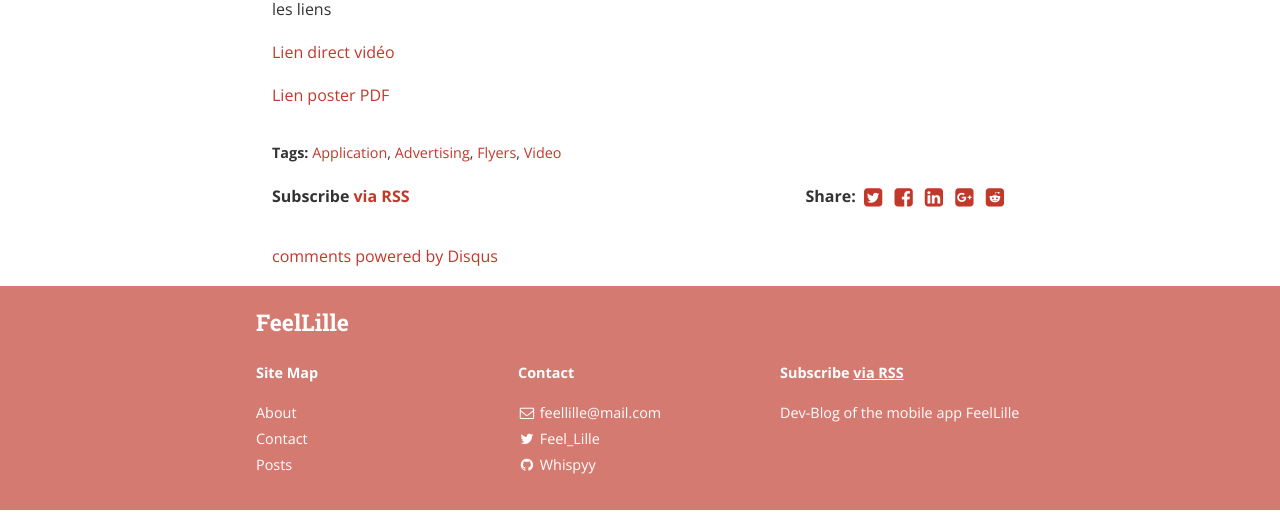
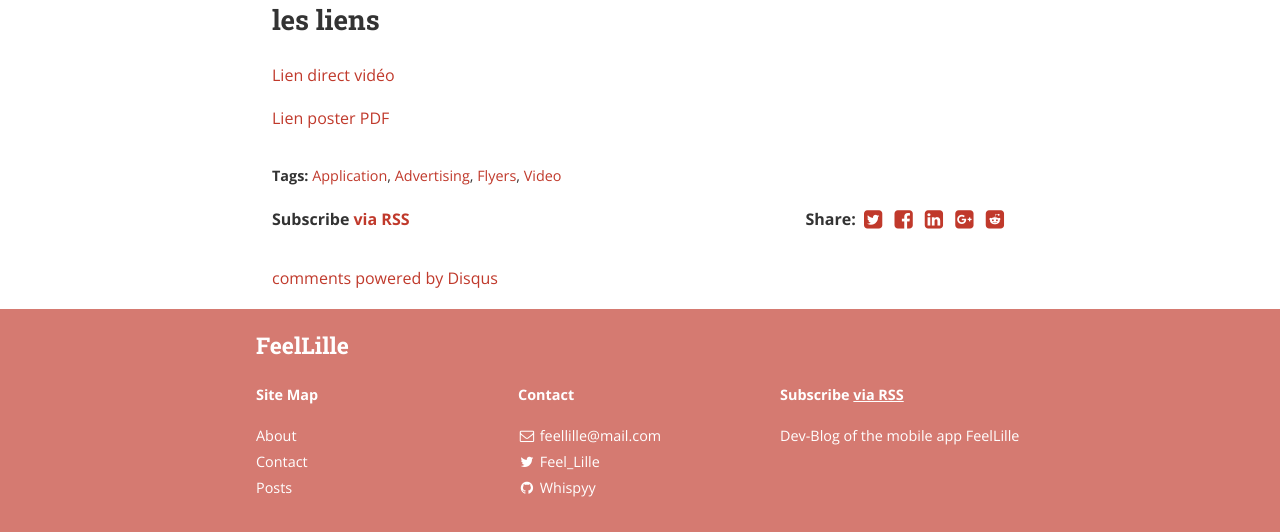
Before and after one commit to LinaEfer/FeelLilleDevBlog, a Jekyll site: the page built from _posts/2017-02-07-Advertising.markdown, in a window 1280 px wide. Shown: the part 1069-1601 px from the top of the page. Built offline with Jekyll 4.4.1, drawn with Linux system fonts in a browser that asks for light colours; nearby versions of some CDN libraries; comment, search, counter and statistics services are not loaded; a style sheet for code colours, icons or effects is not loaded; before the commit the page ends 1579 px from its top, so only the background shows below that.

Commit message:
correctif

```diff
--- a/_posts/2017-02-07-Advertising.markdown
+++ b/_posts/2017-02-07-Advertising.markdown
@@ -25,7 +25,7 @@ We passed a lot of time on this. Special thanks to Vasilina to have spent some n
 
 
 
-les liens
+## les liens
 
 [Lien direct vidéo](https://www.youtube.com/watch?v=1DL5kT36ev0)
 
```
